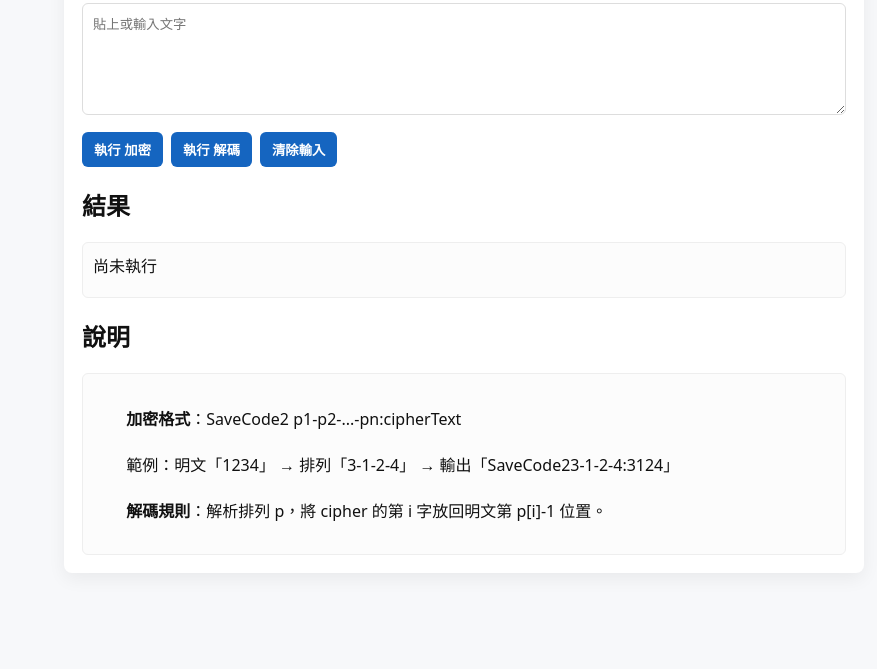
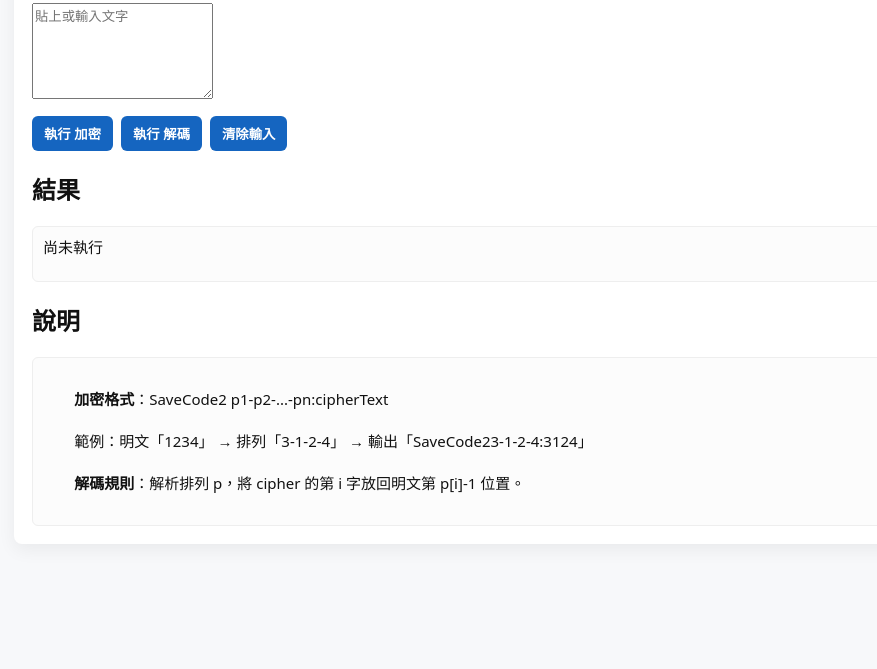
Before and after one commit to KevinChensinlong/text-bot-site, a plain HTML site: page index.html in a window 1280 px wide. Shown: the part 131-800 px from the top of the page, without its empty margins (176-1053 px from the left). Drawn offline with Linux system fonts and the light colour scheme.

Commit message:
Update style.css

```diff
--- a/style.css
+++ b/style.css
@@ -1,11 +1,15 @@
 :root{--bg:#f7f8fa;--card:#fff;--accent:#1565c0}
 *{box-sizing:border-box}
 body{font-family:"Noto Sans TC", system-ui, Arial;margin:0;background:var(--bg);color:#111}
-.wrap{max-width:800px;margin:28px auto;padding:18px;background:var(--card);border-radius:8px;box-shadow:0 6px 18px rgba(0,0,0,0.06)}
+.wrap{max-width:900px;margin:28px auto;padding:18px;background:var(--card);border-radius:8px;box-shadow:0 6px 18px rgba(0,0,0,0.06)}
 h1{margin:0 0 12px 0}
 label{display:block;margin:6px 0;font-weight:600}
-textarea{width:100%;padding:10px;border:1px solid #ddd;border-radius:6px;resize:vertical}
+input[type="text"]{width:100%;padding:10px;border:1px solid #ddd;border-radius:6px;line-height:1.4;font-size:15px}
 .buttons{display:flex;gap:8px;margin:12px 0;flex-wrap:wrap}
 button{background:var(--accent);color:#fff;border:0;padding:8px 12px;border-radius:6px;cursor:pointer;font-weight:600}
-.box{min-height:56px;padding:10px;border-radius:6px;border:1px solid #eee;background:#fcfcfc;white-space:pre-wrap;word-break:break-word}
+.box{min-height:56px;padding:10px;border-radius:6px;border:1px solid #eee;background:#fcfcfc;white-space:pre-wrap;word-break:break-word;font-size:15px;line-height:1.4}
+.output-controls{margin-top:8px;display:flex;align-items:center;gap:8px}
+#copyBtn{background:#333;padding:8px 12px}
+.muted{color:#666;font-size:13px}
+.hidden{display:none}
 @media(max-width:560px){.buttons button{flex:1}}
```
